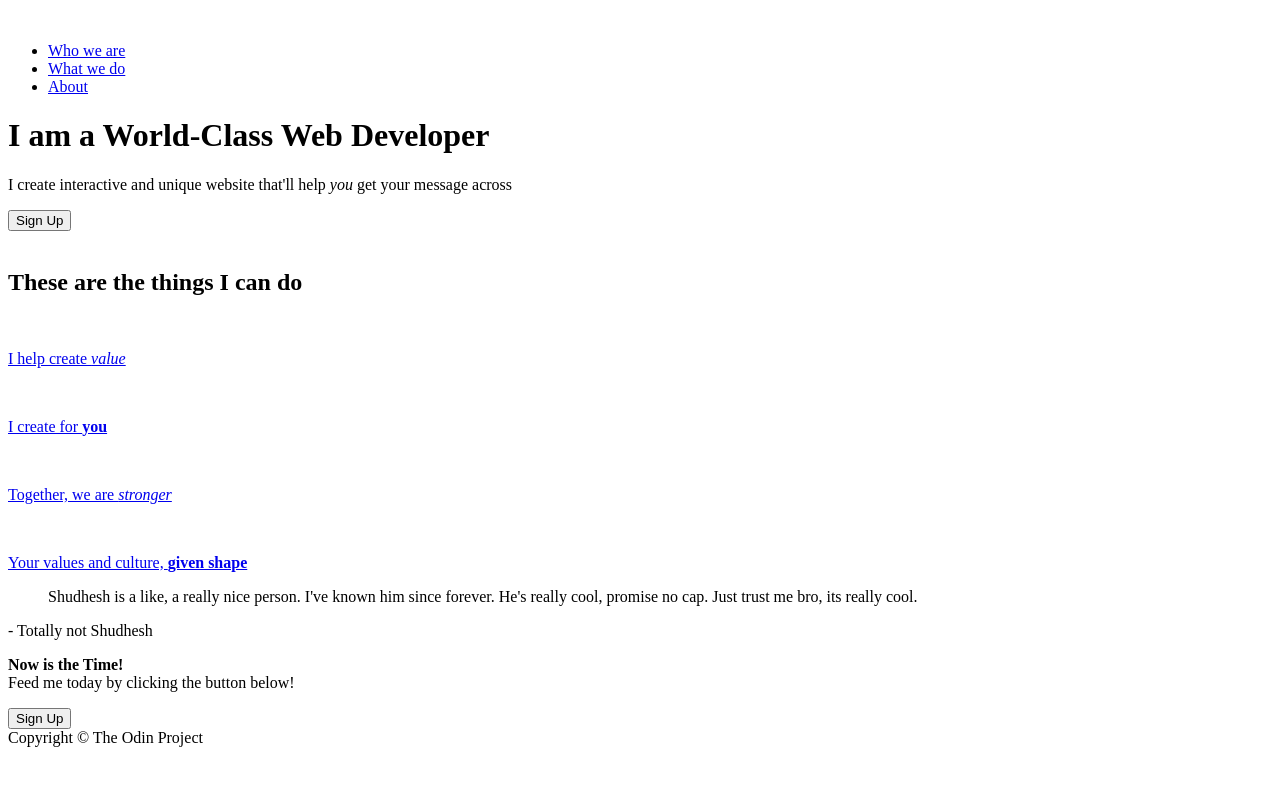
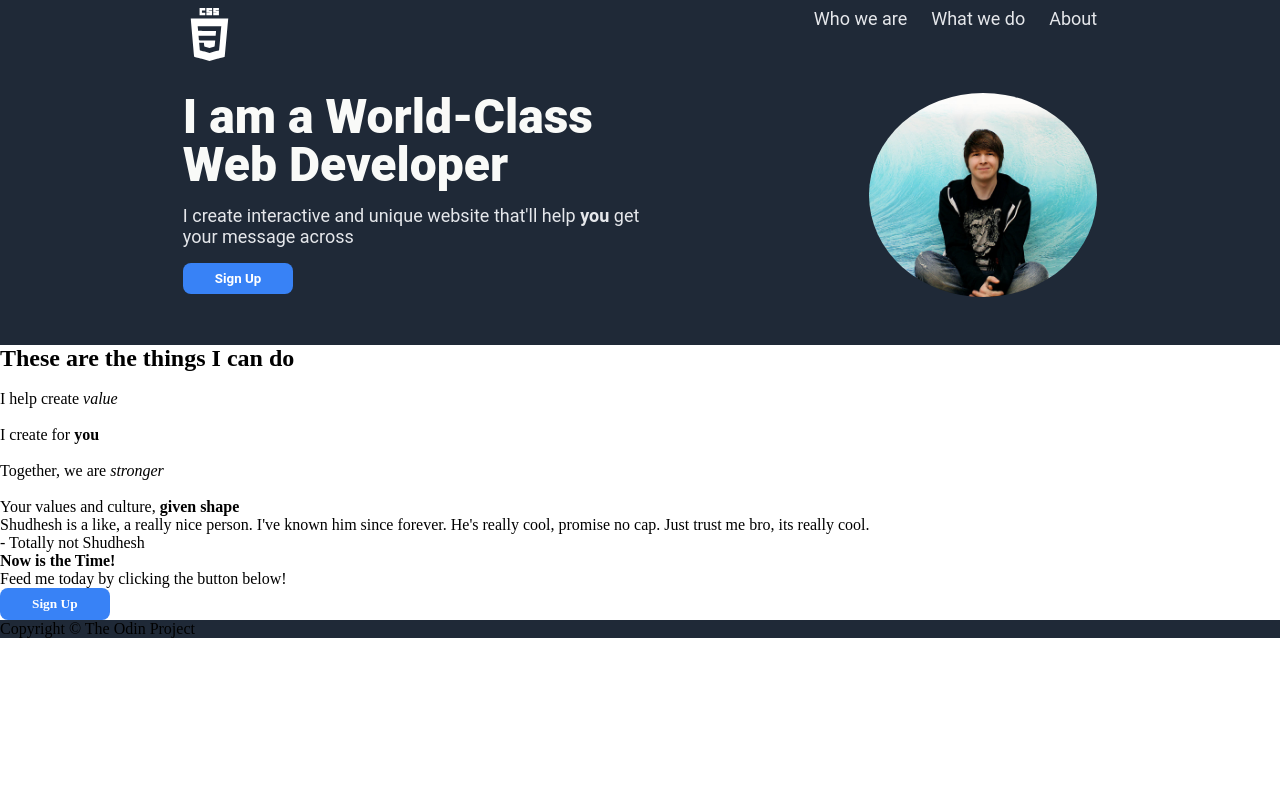
Before and after one commit to Shuddown/landing-page, a plain HTML site: page index.html in a window 1280 px wide. Drawn offline with Linux system fonts and the light colour scheme.

Commit message:
top except image done.

```diff
--- a/index.html
+++ b/index.html
@@ -4,28 +4,29 @@
   <meta charset="UTF-8">
   <meta name="viewport" content="width=device-width, initial-scale=1.0">
   <meta http-equiv="X-UA-Compatible" content="IE=7">
+  <link rel="stylesheet" href="style.css">
   <title>About me</title>
 </head>
 <body>
   <div class="top-section">
     <header>
-      <img src="" alt="" class="logo">
-      <nav><ul>
-        <li><a href="/">Who we are</a></li>
-        <li><a href="/">What we do</a></li>
-        <li><a href="/">About</a></li>
+      <img src="images/css-3.svg" alt="Great Logo" class="logo">
+      <nav class="navbar"><ul class="navlist">
+        <li><a href="/" class="nav-link">Who we are</a></li>
+        <li><a href="/" class="nav-link">What we do</a></li>
+        <li><a href="/" class="nav-link">About</a></li>
       </ul></nav>
     </header>
     <div class="about-me">
       <div class="about-left">
-        <h1>I am a World-Class Web Developer</h1>
+        <h1 class="main-text">I am a World-Class Web Developer</h1>
         <p>I create interactive and unique website that'll help
-           <em>you</em> get your message across
+           <strong>you</strong> get your message across
         </p>
-        <button>Sign Up</button>
+        <button class="sign-up top">Sign Up</button>
       </div>
       <div class="about-right">
-        <img src="" alt="">
+        <img src="images/creator.jpg" alt="The devilishly handsome creator of this webpage" class="creator-image">
       </div>
     </div>
   </div>
@@ -61,7 +62,7 @@
     <div class="call-to-action">
       <div class="action-banner">
         <p class="action-info"><strong class="action-strong">Now is the Time!</strong><br>Feed me today by clicking the button below!</p>
-        <button class="sign-up">Sign Up</button>
+        <button class="sign-up action">Sign Up</button>
       </div>
     </div>
   </div>
--- a/style.css
+++ b/style.css
@@ -0,0 +1,92 @@
+* {
+  padding: 0;
+  margin: 0;
+  box-sizing: border-box;
+}
+
+body {
+  height: 100vh;
+  display: flex;
+  flex-direction: column;
+}
+
+ul.navlist {
+  margin: 0;
+  padding: 0;
+  list-style: none;
+  display: flex;
+  gap: 24px;
+}
+
+a {
+  text-decoration: none;
+  color: inherit;
+}
+
+header {
+  display: flex;
+  flex-direction: row;
+  justify-content: space-between;
+}
+
+footer {
+  background-color: #1f2937;
+}
+
+h1.main-text {
+  color: #F9FAF8;
+  font-weight: 900;
+  font-size: 48px;
+  line-height: 1;
+}
+
+.top-section {
+  display: flex;
+  flex-direction: column;
+  background-color: #1f2937;
+  color: #E5E7EB;
+  font-family: Roboto, Oxygen, Ubuntu, Cantarell, 'Open Sans', 'Helvetica Neue', sans-serif;
+  font-size: 18px;
+  padding: 8px calc(100vw / 7) 48px;
+  gap: 32px;
+}
+
+.creator-image{
+  width: 50%;
+  height: auto;
+  border-radius: 50%;
+  object-fit: cover;
+  flex-shrink: 0;
+}
+
+.about-me {
+  display: flex;
+  justify-content: space-between;
+  width: calc(100vw * 5 / 7);
+}
+
+.about-left, .about-right {
+  width: 50%;
+}
+
+.about-right {
+  display: flex;
+  justify-content: flex-end;
+}
+
+.about-left {
+  display: flex;
+  flex-direction: column;
+  gap: 16px;
+  align-items: flex-start;
+}
+
+.sign-up {
+  border-radius: 8px;
+  border: #3882F6;
+  padding: 8px 32px;
+  background-color: #3882F6;
+  color: white;
+  font-weight: bold;
+  font-family: inherit;
+}
```
Also changed, not shown: images/creator.jpg (added), images/css-3.png (added), images/css-3.svg (added).
